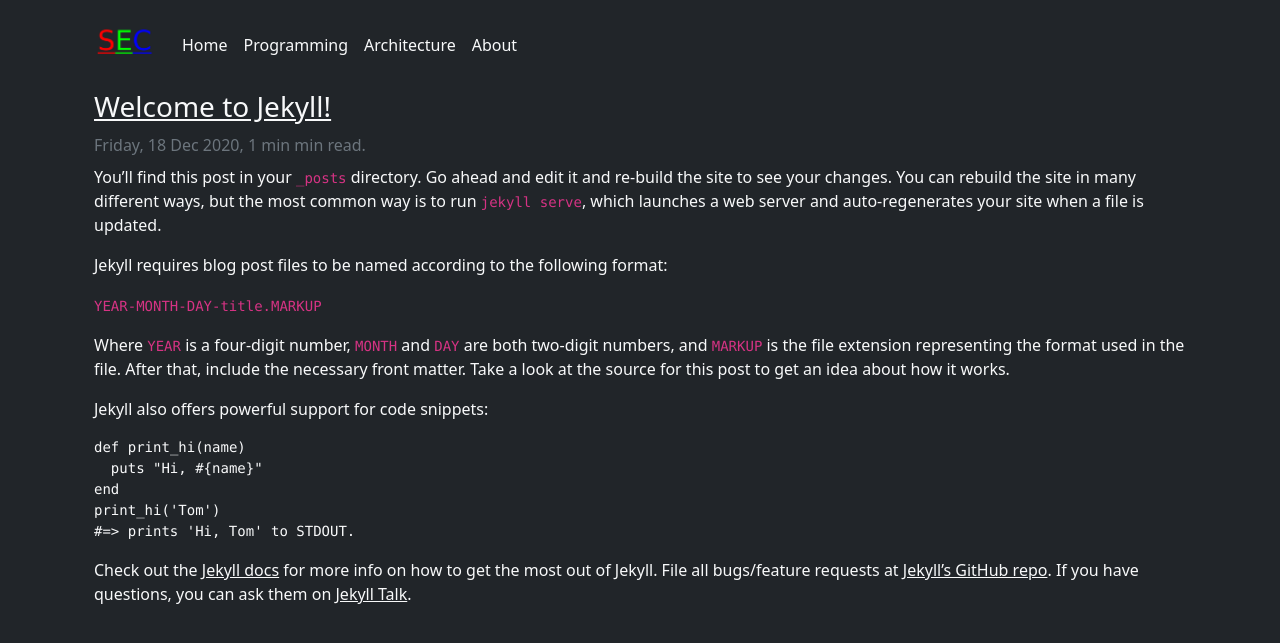
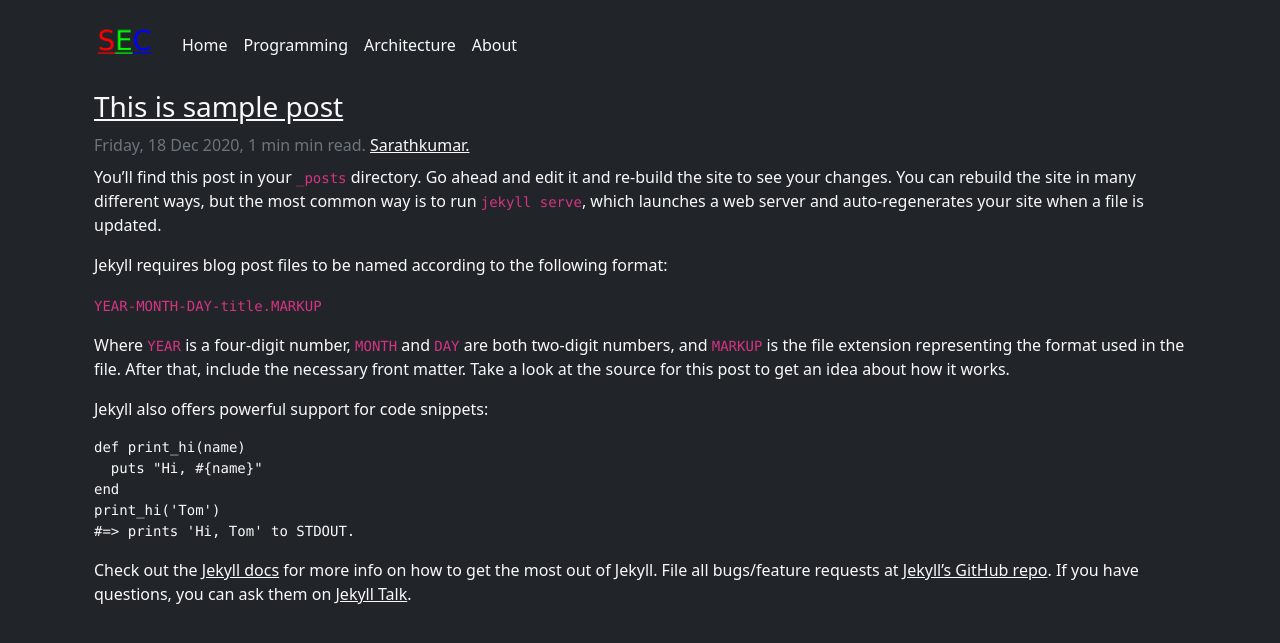
Before and after one commit to sankardevisharath/sankardevisharath.github.io, a Jekyll site: the page built from _posts/2020-12-18-welcome-to-jekyll.markdown, in a window 1280 px wide. Shown: the top 643 px of the page. Built offline with Jekyll 4.4.1, drawn with Linux system fonts in a browser that asks for light colours.

Commit message:
Added author collection.

```diff
--- a/_config.yml
+++ b/_config.yml
@@ -57,3 +57,24 @@ defaults:
       path: "assets/img"
     values:
       image: true
+
+collections:
+  authors:
+    output: true
+
+
+defaults:
+  - scope:
+      path: ""
+      type: "authors"
+    values:
+      layout: "author"
+  - scope:
+      path: ""
+      type: "posts"
+    values:
+      layout: "post"
+  - scope:
+      path: ""
+    values:
+      layout: "default"
--- a/_includes/head.html
+++ b/_includes/head.html
@@ -1,5 +1,6 @@
 <head>
     <title>Software Engineering Club</title>
+    <meta name="viewport" content="width=device-width, initial-scale=1">
 
     <link rel="apple-touch-icon" sizes="180x180" href="/assets/img/apple-touch-icon.png">
     <link rel="icon" type="image/png" sizes="32x32" href="/assets/img//favicon-32x32.png">
--- /dev/null
+++ b/_layouts/author.html
@@ -0,0 +1,6 @@
+---
+layout: default
+---
+<h1>{{page.name}}</h1>
+
+{{ content }}
--- a/_layouts/home.html
+++ b/_layouts/home.html
@@ -10,6 +10,10 @@ layout: default
         <small class="text-muted h6">
             {{ post.date | date: "%A, %d %b %Y" }},
             {%- include read_time.html -%} min read.
+            {% assign author = site.authors | where: 'short_name', post.author | first %}
+            {% if author %}
+             <a href="{{ author.url }}">{{ author.name }}.</a>
+            {% endif %}
         </small>
     </h3>
 
--- a/_layouts/post.html
+++ b/_layouts/post.html
@@ -7,6 +7,11 @@ layout: default
         <small class="text-muted h6">
             {{ page.date | date: "%A, %d %b %Y" }},
             {%- include read_time.html -%} min read.
+            {% assign author = site.authors | where: 'short_name', page.author | first %}
+            {% if author %}
+             <a href="{{ author.url }}">{{ author.name }}.</a>
+            {% endif %}
+
         </small>
     </h3>
 
--- a/_posts/2020-12-18-welcome-to-jekyll.markdown
+++ b/_posts/2020-12-18-welcome-to-jekyll.markdown
@@ -1,8 +1,8 @@
 ---
-layout: post
-title:  "Welcome to Jekyll!"
+title:  "This is sample post"
 date:   2020-12-18 20:16:52 +0400
-categories: jekyll update
+categories: c1 c2
+author: sarath
 ---
 You’ll find this post in your `_posts` directory. Go ahead and edit it and re-build the site to see your changes. You can rebuild the site in many different ways, but the most common way is to run `jekyll serve`, which launches a web server and auto-regenerates your site when a file is updated.
 
```
Also changed, not shown: _authors/sarath.md (added, +7 -0 lines).
